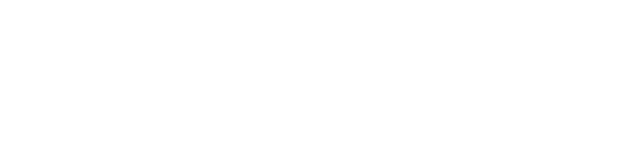
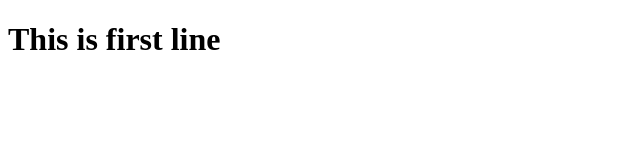
Before and after one commit to ARAFAT-HOSSEN-KAZI/hot-gadget, a plain HTML site: page index.html in a window 1280 px wide. Shown: the whole page, without its empty margins (0-640 px from the left). Drawn offline with Linux system fonts and the light colour scheme.

Commit message:
Update index.html

```diff
--- a/index.html
+++ b/index.html
@@ -6,6 +6,6 @@
     <title>Document</title>
 </head>
 <body>
-
+    <h1>This is first line</h1>
 </body>
 </html>
```
